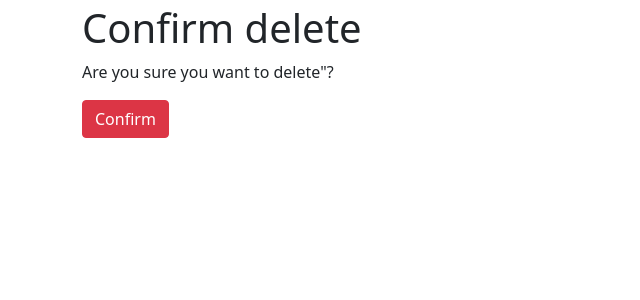
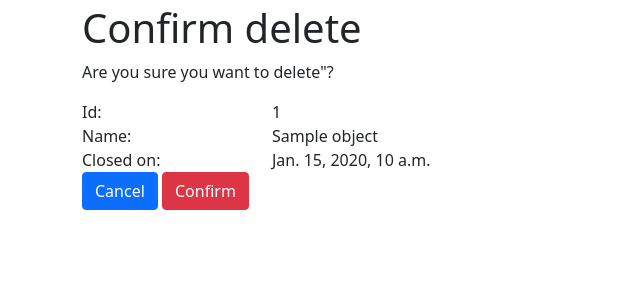
Before and after one commit to luiscberrocal/pty_shopping_list, a Django app: template pty_shopping_list/templates/stores/storechain_confirm_delete.html in a window 1280 px wide. Shown: the part 56-356 px from the top of the page, without its empty margins (0-640 px from the left). Run offline with Django 3.2, Linux system fonts and the light colour scheme; the template is opened without the code that fills it: most values are stand-ins (such as "Sample title", 1, 10 or a date in 2020); data that the repository does not hold is empty; parts of the project's set-up code (start-up, migrations or seed data) failed here and were passed over; some libraries are stand-ins or nearby versions.

Commit message:
Snippet for details.

```diff
--- /dev/null
+++ b/pty_shopping_list/templates/stores/snippets/detail_data.html
@@ -0,0 +1,13 @@
+{% load i18n %}
+<div class="row">
+  <div class="col-2">{% trans 'Id' %}:</div>
+  <div class="col-2">{{ object.id }}</div>
+</div>
+<div class="row">
+  <div class="col-2">{% trans 'Name' %}:</div>
+  <div class="col-2">{{ object.name }}</div>
+</div>
+<div class="row">
+  <div class="col-2">{% trans 'Closed on' %}:</div>
+  <div class="col-2">{{ object.closed_on }}</div>
+</div>
--- a/pty_shopping_list/templates/stores/storechain_confirm_delete.html
+++ b/pty_shopping_list/templates/stores/storechain_confirm_delete.html
@@ -9,9 +9,10 @@
     <p>
       {% blocktrans with id=object.id %}
         Are you sure you want to delete"?{% endblocktrans %}</p>
-
+    {% include 'stores/snippets/detail_data.html' %}
     <div class="control-group">
       <div class="controls">
+        <a href="{% url 'stores:list-store-chain' %}" class="btn btn-primary">{% trans 'Cancel' %}</a>
         <input type="submit" value="{% trans 'Confirm' %}" class="btn btn-danger" id="delete-btn" data-cy="submit">
       </div>
     </div>
```
Also changed, not shown: pty_shopping_list/templates/stores/storechain_detail.html (+1 -8 lines). Lines whose indentation alone changed are shown as unchanged.
